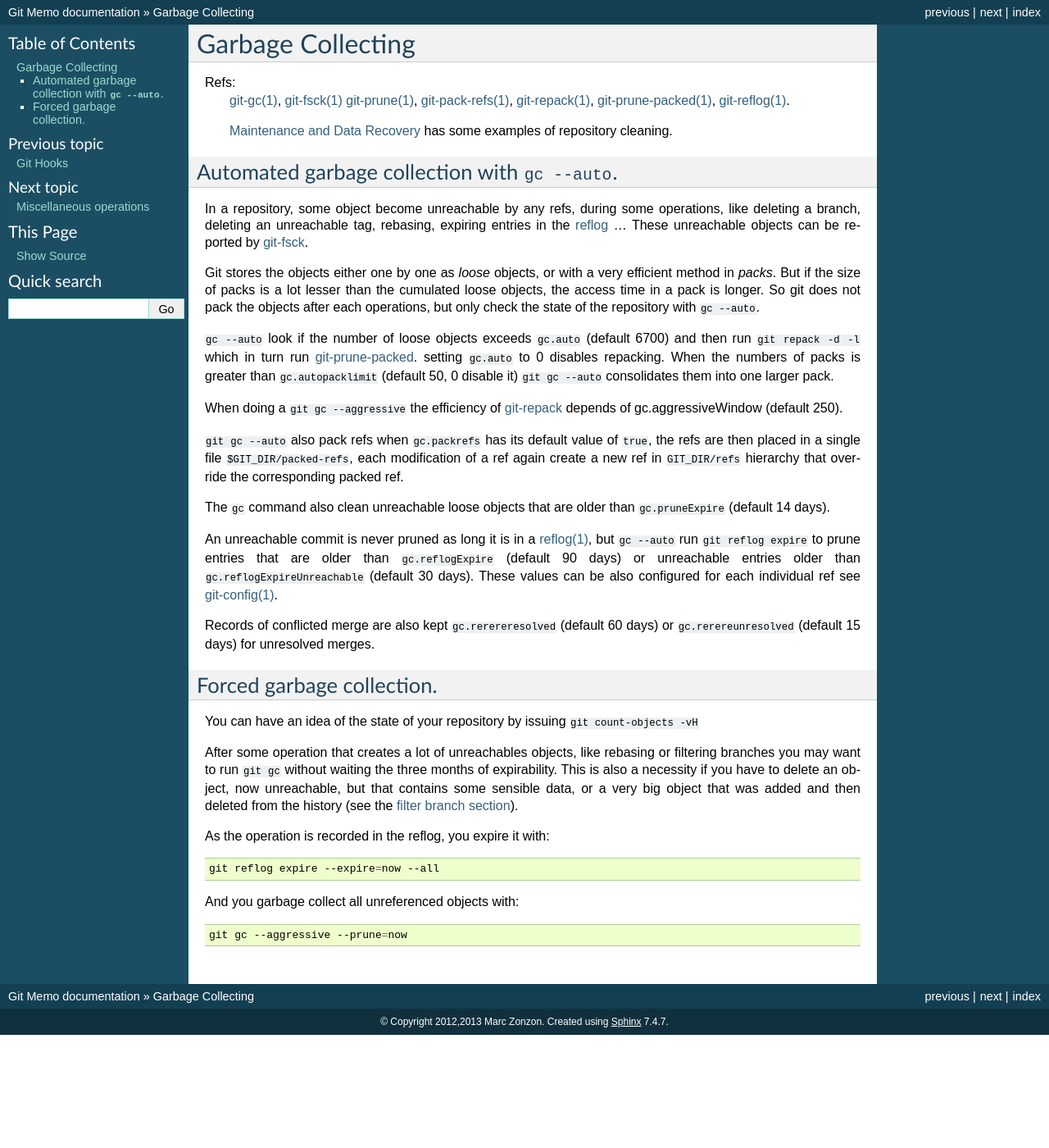
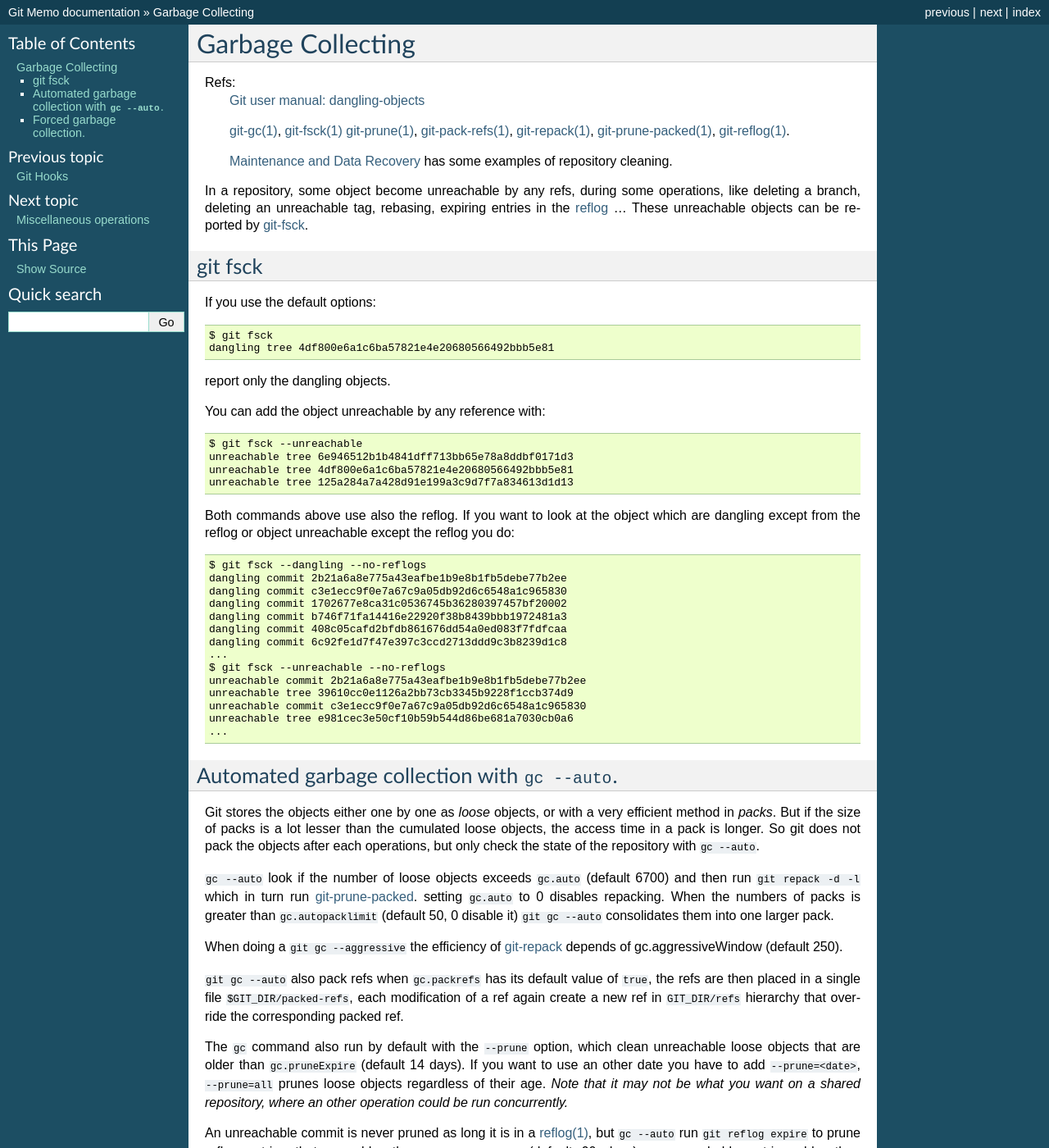
Before and after one commit to marczz/git-memo, a Sphinx documentation site: the page built from source/garbage_collecting.rst, in a window 1280 px wide and 1400 px high. Shown: the whole window at 82% size. Built offline with Sphinx 7.4.7, drawn with Linux system fonts in a browser that asks for light colours; the version number could not be read and is left out.

Commit message:
source/garbage_collecting.rst: more content.

```diff
--- a/source/garbage_collecting.rst
+++ b/source/garbage_collecting.rst
@@ -1,7 +1,12 @@
+..  _garbage_collection:
+
 Garbage Collecting
 ==================
 
 Refs:
+  :gitdoc:`Git user manual: dangling-objects
+  <user-manual.html#dangling-objects>`
+
   :gitdoc:`git-gc(1) <git-gc.html>`, :gitdoc:`git-fsck(1)
   <git-fsck.html>` :gitdoc:`git-prune(1) <git-prune.html>`,
   :gitdoc:`git-pack-refs(1) <git-pack-refs.htm>`,
@@ -13,15 +18,54 @@ Refs:
   <Git-Internals-Maintenance-and-Data-Recovery>`
   has some examples of repository cleaning.
 
-Automated garbage collection with ``gc --auto``.
-------------------------------------------------
-
 In a repository, some object become unreachable by any refs, during
 some operations, like deleting a branch, deleting an unreachable tag,
 rebasing, expiring entries in the
 :gitdoc:`reflog <git-reflog.html>` ...
 These unreachable objects can be reported by :gitdoc:`git-fsck
 <git-fsck.html>`.
+
+.. index: git fsck
+
+git fsck
+--------
+
+If you use the default options::
+
+  $ git fsck
+  dangling tree 4df800e6a1c6ba57821e4e20680566492bbb5e81
+
+report only the dangling objects.
+
+You can add the object unreachable by any reference with::
+
+  $ git fsck --unreachable
+  unreachable tree 6e946512b1b4841dff713bb65e78a8ddbf0171d3
+  unreachable tree 4df800e6a1c6ba57821e4e20680566492bbb5e81
+  unreachable tree 125a284a7a428d91e199a3c9d7f7a834613d1d13
+
+Both commands above use also the reflog. If you want to look at the
+object which are dangling except from the reflog or object unreachable
+except the reflog you do::
+
+  $ git fsck --dangling --no-reflogs
+  dangling commit 2b21a6a8e775a43eafbe1b9e8b1fb5debe77b2ee
+  dangling commit c3e1ecc9f0e7a67c9a05db92d6c6548a1c965830
+  dangling commit 1702677e8ca31c0536745b36280397457bf20002
+  dangling commit b746f71fa14416e22920f38b8439bbb1972481a3
+  dangling commit 408c05cafd2bfdb861676dd54a0ed083f7fdfcaa
+  dangling commit 6c92fe1d7f47e397c3ccd2713ddd9c3b8239d1c8
+  ...
+  $ git fsck --unreachable --no-reflogs
+  unreachable commit 2b21a6a8e775a43eafbe1b9e8b1fb5debe77b2ee
+  unreachable tree 39610cc0e1126a2bb73cb3345b9228f1ccb374d9
+  unreachable commit c3e1ecc9f0e7a67c9a05db92d6c6548a1c965830
+  unreachable tree e981cec3e50cf10b59b544d86be681a7030cb0a6
+  ...
+
+
+Automated garbage collection with ``gc --auto``.
+------------------------------------------------
 
 Git stores the objects either one by one as *loose* objects, or with a
 very efficient method in *packs*. But if the size of packs is a lot
@@ -45,12 +89,17 @@ value of ``true``, the refs are then placed in a single file
 new ref in ``GIT_DIR/refs`` hierarchy that override the corresponding
 packed ref.
 
-The ``gc`` command also clean unreachable loose objects that are older
-than ``gc.pruneExpire`` (default 14 days).
+The ``gc`` command also run by default with the ``--prune`` option,
+which clean unreachable loose objects that are older than
+``gc.pruneExpire`` (default 14 days). If you want to use an other date
+you have to add ``--prune=<date>``, ``--prune=all`` prunes loose
+objects regardless of their age. *Note that it may not be what you want
+on a shared repository, where an other operation could be run
+concurrently.*
 
 An unreachable commit is never pruned as long it is in a
 :gitdoc:`reflog(1) <git-reflog.html>`, but
-``gc --auto`` run ``git reflog expire`` to prune entries that are
+``gc --auto`` run ``git reflog expire`` to prune reflog entries that are
 older than ``gc.reflogExpire`` (default 90 days) or unreachable
 entries older than ``gc.reflogExpireUnreachable`` (default 30 days).
 These values can be also configured for each individual ref see
```
